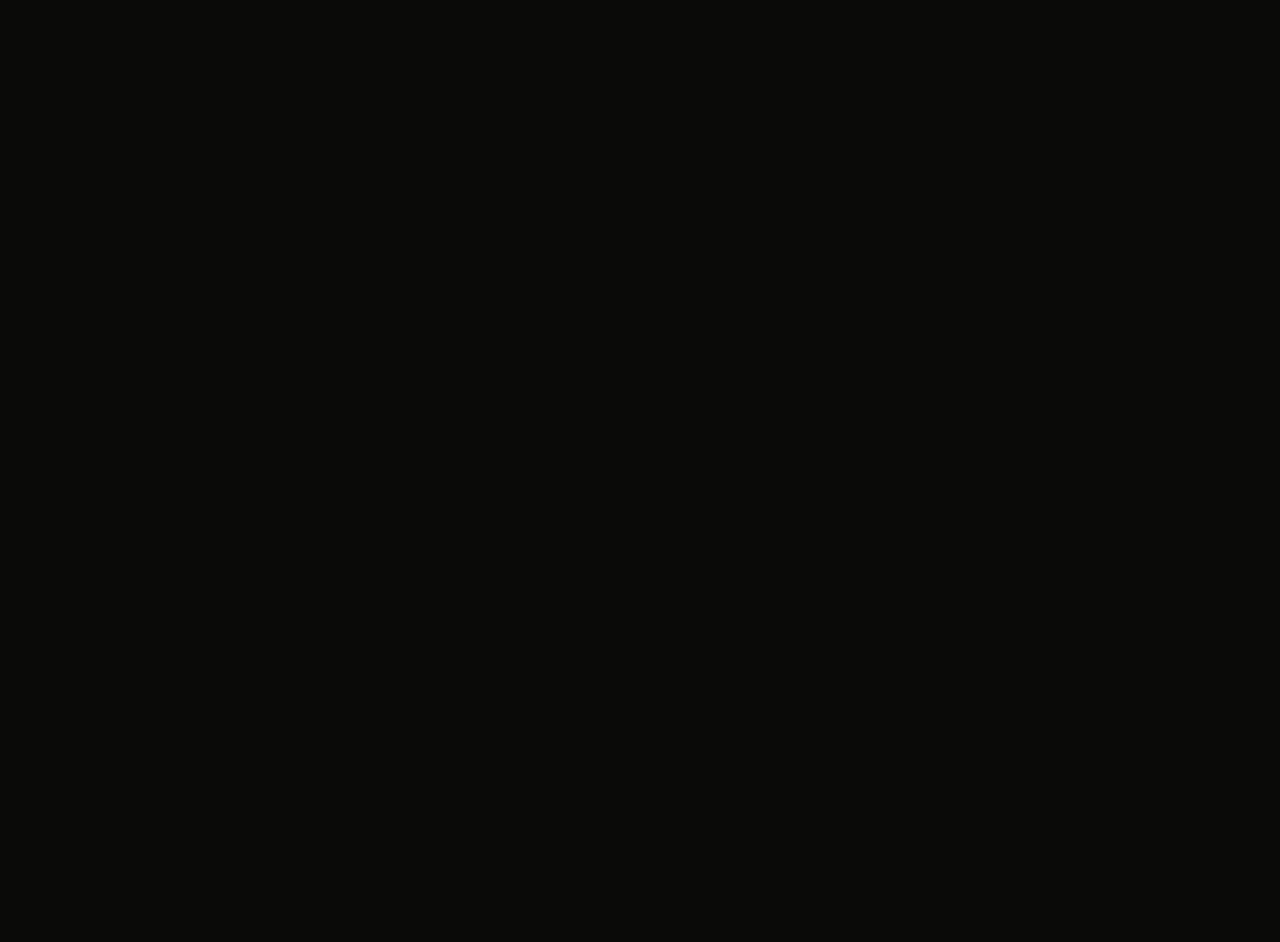
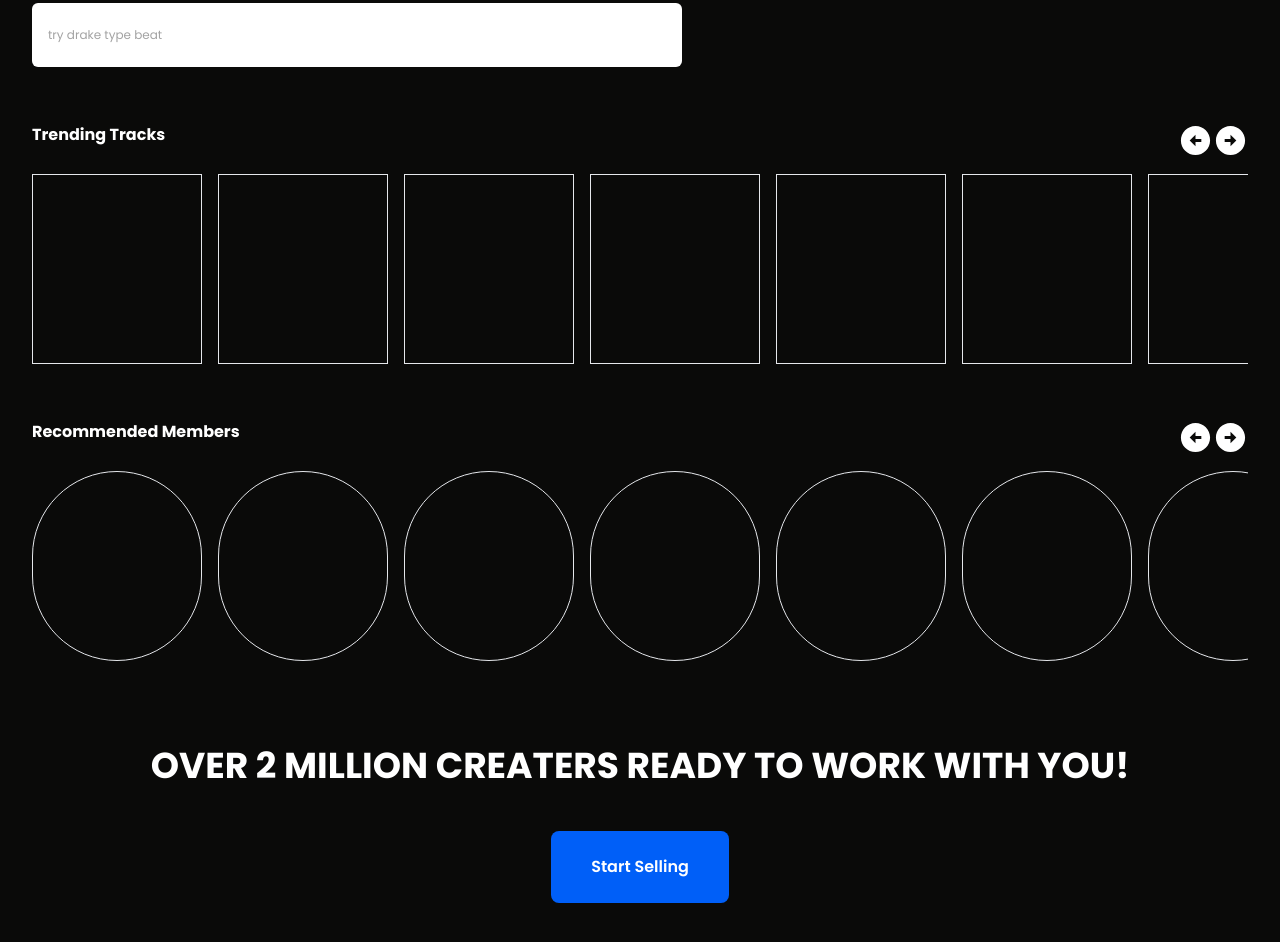
Before and after one commit to PatrickAsiedu/beatstash-frontend, a React (Create React App) app: page / in a window 1280 px wide. Shown: the part 400-1342 px from the top of the page. Before the commit the page ends 800 px from the top, so only its background shows below. Built offline with nearby package versions, Linux system fonts and the light colour scheme.

Commit message:
home almost done

```diff
--- /dev/null
+++ b/src/components/CTASection.tsx
@@ -0,0 +1,18 @@
+import React from "react";
+
+const CTASection = () => {
+  return (
+    <section className="mb-10">
+      <h1 className="font-bold text-4xl mt-20 text-center leading-[50px]">
+        OVER 2 MILLION CREATERS READY TO WORK WITH YOU!
+      </h1>
+      <div className="flex justify-center">
+        <button className="mt-10 px-10 py-6 rounded-lg bg-primary font-semibold  ">
+          Start Selling
+        </button>
+      </div>
+    </section>
+  );
+};
+
+export default CTASection;
--- /dev/null
+++ b/src/components/Contact.tsx
@@ -0,0 +1,7 @@
+import React from "react";
+
+const Contact = () => {
+  return <div>Contact</div>;
+};
+
+export default Contact;
--- /dev/null
+++ b/src/components/DesktopHeroSection.tsx
@@ -0,0 +1,16 @@
+import React from "react";
+import SearchInput from "./SearchInput";
+
+const DesktopHeroSection = () => {
+  return (
+    <section className="hidden lg:block">
+      <h1 className=" text-5xl font-semibold mt-36 w-[70%] leading-[60px] mb-8">
+        THE WORLD'S #1 MARKETPLACE TO BUY & SELL BEATS
+      </h1>
+
+      <SearchInput variation="main"></SearchInput>
+    </section>
+  );
+};
+
+export default DesktopHeroSection;
--- /dev/null
+++ b/src/components/Footer.tsx
@@ -0,0 +1,7 @@
+import React from "react";
+
+const Footer = () => {
+  return <div>Footer</div>;
+};
+
+export default Footer;
--- /dev/null
+++ b/src/components/HorizontalScrollSection.tsx
@@ -0,0 +1,34 @@
+import React, { ReactNode } from "react";
+import ArrowCircleLeftIcon from "@mui/icons-material/ArrowCircleLeft";
+import ArrowCircleRightIcon from "@mui/icons-material/ArrowCircleRight";
+
+type HorizontalScrollSectionProps = {
+  children: ReactNode;
+  title: string;
+};
+
+const HorizontalScrollSection = ({
+  children,
+  title,
+}: HorizontalScrollSectionProps) => {
+  return (
+    <section className="md:mt-14 mb-10 ">
+      <div className="flex justify-between ">
+        <h1 className="font-bold">{title}</h1>
+        <div className="hidden md:flex">
+          <button>
+            <ArrowCircleLeftIcon fontSize="large"></ArrowCircleLeftIcon>
+          </button>
+          <button>
+            <ArrowCircleRightIcon fontSize="large"></ArrowCircleRightIcon>
+          </button>
+        </div>
+      </div>
+      <div className="flex space-x-4 overflow-x-auto scrollable ">
+        {children}
+      </div>
+    </section>
+  );
+};
+
+export default HorizontalScrollSection;
--- /dev/null
+++ b/src/components/MemberTile.tsx
@@ -0,0 +1,9 @@
+import React from "react";
+
+const MemberTile = () => {
+  return (
+    <div className="min-w-[200px] md:min-w-[170px]  h-[190px] border rounded-full mt-4 "></div>
+  );
+};
+
+export default MemberTile;
--- a/src/components/MobileHeroSection.tsx
+++ b/src/components/MobileHeroSection.tsx
@@ -3,14 +3,14 @@
 
 const MobileHeroSection = () => {
   return (
-    <section className="mt-12 h-96 bg-slate-600 pt-36 md:hidden">
-      <h1 className=" text-3xl font-semibold">
+    <section className="mt-12 md:mt-4 h-96  pt-36 lg:hidden">
+      <h1 className=" text-3xl md:text-5xl md:leading-[55px] font-semibold">
         #1 MARKETPLACE TO BUY & SELL BEATS
       </h1>
-      <h2 className="mt-3">
+      <h2 className="mt-3 mb-4 md:mb-6">
         Discover over 5 million beats to write your next song to
       </h2>
-      {/* <SearchInput></SearchInput> */}
+      <SearchInput variation="main"></SearchInput>
     </section>
   );
 };
--- /dev/null
+++ b/src/components/NavBar.tsx
@@ -0,0 +1,13 @@
+import React from "react";
+
+const NavBar = () => {
+  return (
+    <div className="hidden lg:block bg-black/1 py-3 space-x-12 text-sm border-t-[0.5px] border-border-light">
+      <a href="">Feed</a>
+      <a href="">Tracks</a>
+      <a href="">Dashboards</a>
+    </div>
+  );
+};
+
+export default NavBar;
--- a/src/components/SearchInput.tsx
+++ b/src/components/SearchInput.tsx
@@ -8,9 +8,16 @@
   return (
     <input
       type="search"
-      placeholder="What are you looking for ?"
-      className=" bg-body-light w-54 lg:w-96 rounded-full py-[10px] px-4 border-[0.5px] text-xs border-neutral-500 absolute top-10 md:static
-       focus:outline-none appearance-none placeholder:text-xs  placeholder:text-text-dark"
+      placeholder={
+        variation === "header"
+          ? "What are you looking for ?"
+          : `${"try drake type beat"}`
+      }
+      className={
+        variation === "header"
+          ? " bg-body-light w-54 lg:w-96 rounded-full py-[10px] px-4 border-[0.5px] text-xs border-neutral-500 absolute top-10 md:static focus:outline-none appearance-none placeholder:text-xs  placeholder:text-text-dark"
+          : " bg-white w-full lg:w-[650px] py-[18px] lg:py-6  px-4 rounded-md text-xs   focus:outline-none appearance-none placeholder:text-xs  placeholder:text-text-dark"
+      }
     />
   );
 };
--- /dev/null
+++ b/src/components/TrackTile.tsx
@@ -0,0 +1,9 @@
+import React from "react";
+
+const TrackTile = () => {
+  return (
+    <div className="min-w-[200px] md:min-w-[170px] h-[190px] border mt-4 "></div>
+  );
+};
+
+export default TrackTile;
--- a/src/index.css
+++ b/src/index.css
@@ -1,3 +1,8 @@
 @tailwind base;
 @tailwind components;
 @tailwind utilities;
+
+.scrollable::-webkit-scrollbar{
+    display:none
+
+}
--- a/src/routes/Home.tsx
+++ b/src/routes/Home.tsx
@@ -2,13 +2,42 @@
 import Header from "../components/Header";
 import Container from "../components/Container";
 import MobileHeroSection from "../components/MobileHeroSection";
+import DesktopHeroSection from "../components/DesktopHeroSection";
+import NavBar from "../components/NavBar";
+import HorizontalScrollSection from "../components/HorizontalScrollSection";
+import TrackTile from "../components/TrackTile";
+import MemberTile from "../components/MemberTile";
+import CTASection from "../components/CTASection";
 
 const Home = () => {
   return (
     <>
       <Container>
         <Header></Header>
+        <NavBar></NavBar>
         <MobileHeroSection></MobileHeroSection>
+        <DesktopHeroSection></DesktopHeroSection>
+        <HorizontalScrollSection title="Trending Tracks">
+          <TrackTile></TrackTile>
+          <TrackTile></TrackTile>
+          <TrackTile></TrackTile>
+          <TrackTile></TrackTile>
+          <TrackTile></TrackTile>
+          <TrackTile></TrackTile>
+          <TrackTile></TrackTile>
+          <TrackTile></TrackTile>
+        </HorizontalScrollSection>
+        <HorizontalScrollSection title="Recommended Members">
+          <MemberTile></MemberTile>
+          <MemberTile></MemberTile>
+          <MemberTile></MemberTile>
+          <MemberTile></MemberTile>
+          <MemberTile></MemberTile>
+          <MemberTile></MemberTile>
+          <MemberTile></MemberTile>
+          <MemberTile></MemberTile>
+        </HorizontalScrollSection>
+        <CTASection></CTASection>
       </Container>
     </>
   );
```
